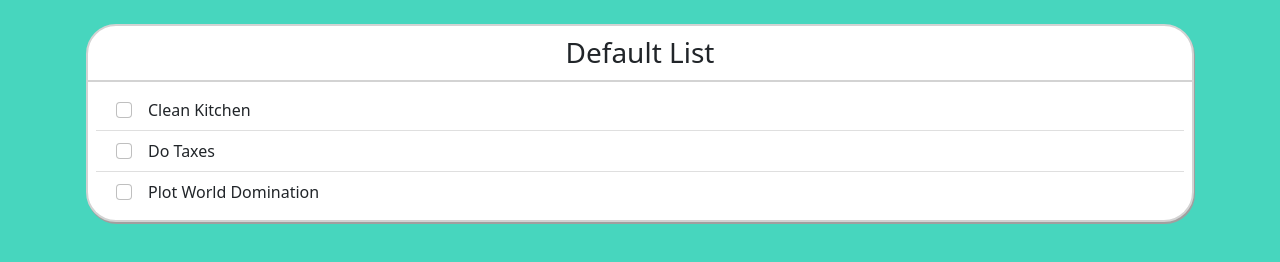
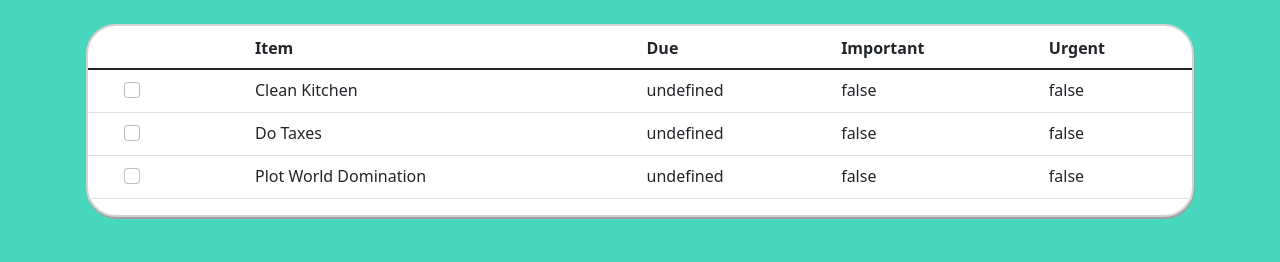
Before and after one commit to PiraTechnics/Prio, a website built with webpack: page src/index.html in a window 1280 px wide. Built offline with nearby package versions, Linux system fonts and the light colour scheme.

Commit message:
Bootstrap Table, Logic List Refactor

```diff
--- a/src/index.js
+++ b/src/index.js
@@ -5,7 +5,6 @@ import * as bootstrap from 'bootstrap'
 
 import { Todo } from "./todo";
 import { list } from "./ui";
-import { todoList } from './todoList';
 
   // To-Do Item DOM manupulation to add entries onto our page
   //hardcoded for now
@@ -15,10 +14,7 @@ import { todoList } from './todoList';
   const item2 = new Todo('Do Taxes');
   const item3 = new Todo('Plot World Domination');
 
-  /*const myList = [];
+  const myList = [];
   myList.push(item1, item2, item3);
 
-  container.appendChild(list(myList, 'Default List'));*/
-
-  const myList = new todoList("Default List", [item1, item2, item3]);
-  container.appendChild(list(myList, myList.id));
+  container.appendChild(list(myList, 'Default List'));
--- a/src/scss/styles.scss
+++ b/src/scss/styles.scss
@@ -16,8 +16,3 @@ div.listContainer {
     box-shadow: 1px 2px rgb(161, 159, 159);
     background-color: white;
 }
-
-p.listHeader {
-    padding: 10px 0px;
-    border-bottom: 2px solid lightgray;
-}
--- a/src/todoList.js
+++ /dev/null
@@ -1,33 +0,0 @@
-export class todoList {
-    constructor(id, list=[]) {
-        this.id = id;
-        this.list = list;
-    }
-
-    get id() { return this._id; }
-    set id(newId) { this._id = newId; }
-
-    get size() { return this.list.length; }
-
-    addEntry(todo) {
-        this.list.push(todo);
-    }
-
-    deleteEntry(index) {
-        if(index >= this.list.length || index < 0) {
-            //out of bounds error
-            throw new Error("Cannot delete at index " + index + ": entry does not exist");
-        }
-        //We only get here if not an error
-        this.list.splice(index, 1);
-    }
-
-    getEntry(index) {
-        if(index >= this.list.length || index < 0) {
-            //out of bounds error
-            throw new Error("Cannot get at index " + index + ": entry does not exist");
-        }
-        return this.list[index];
-    }
-
-}
--- a/src/ui.js
+++ b/src/ui.js
@@ -1,42 +1,80 @@
 // Module to build UI components with applicable Bootstrap classes
 
 function listItem(Todo, listIndex) {
-    const entryContainer  = document.createElement('li');
-    entryContainer.setAttribute('class', 'todo-entry list-group-item');
+    const entryContainer = document.createElement('tr');
+    const entryCheckBox = createTableRowElement(createCheckBox(listIndex), 'td');
+    const entryTitle = createTableRowElement(document.createTextNode(Todo.title), 'td');
+    const entryDue = createTableRowElement(document.createTextNode(Todo.dueDate), 'td');
+    const entryImp = createTableRowElement(document.createTextNode(Todo.priority), 'td');
+    const entryUrg = createTableRowElement(document.createTextNode(Todo.urgent), 'td');
+    entryContainer.append(entryCheckBox, entryTitle, entryDue, entryImp, entryUrg);
 
-    const entryId = 'checkbox-' + listIndex;
+    return entryContainer;
+}
 
-    const checkbox = document.createElement('input');
-    checkbox.setAttribute('class', 'form-check-input ms-1 me-3');
-    checkbox.setAttribute('type', 'checkbox');
-    checkbox.setAttribute('vlaue', '');
-    checkbox.setAttribute('id', entryId);
+function createTableRowElement(entry, type, scope) {
+    const element = document.createElement(type);
+    element.setAttribute('scope', scope);
+    element.appendChild(entry);
 
-    const checkLabel = document.createElement('label');
-    checkLabel.setAttribute('class', 'form-check-label');
-    checkLabel.setAttribute('for', entryId);
-    checkLabel.innerText = Todo.title;
+    return element;
+}
 
-    entryContainer.append(checkbox, checkLabel);
-    return entryContainer;
+function createCheckBox(listIndex) {
+    const checkContainer = document.createElement('div');
+    checkContainer.setAttribute('class', 'form-check');
+
+    const checkBox = document.createElement('input');
+    checkBox.setAttribute('class', 'form-check-input ms-1 me-3');
+    checkBox.setAttribute('type', 'checkBox');
+    checkBox.setAttribute('vlaue', '');
+
+    if(!listIndex) {
+        const id = 'checkbox-' + listIndex;
+        checkBox.setAttribute('id', id);
+    }
+    else {
+        checkBox.setAttribute('id', 'placeholder');
+    }
+
+    checkContainer.append(checkBox);
+    return checkContainer;
 }
 
 export function list(todoList, name) {
     const listContainer = document.createElement('div');
     listContainer.setAttribute('class', 'listContainer');
-    const listHeader = document.createElement('p');
-    listHeader.setAttribute('class', 'h3 text-center listHeader');
-    listHeader.appendChild(document.createTextNode(name));
-    listContainer.appendChild(listHeader);
 
-    const domList = document.createElement('ul');
-    domList.setAttribute('class', 'list-group list-group-flush m-2');
+    //Create Table and link structure in DOM
+    const table = document.createElement('table');
+    table.setAttribute('class', 'table');
 
-    for (let i = 0; i < todoList.size; i++) {
-        domList.appendChild(listItem(todoList.list[i], i));
-        console.log("Entry added: " + JSON.stringify(todoList.list[i])); //Console Sanity check
+    //Create Table Header and link Elements in DOM
+    const th = document.createElement('thead');
+    const thRow = document.createElement('tr');
+    th.append(thRow);
+    table.append(th);
+
+    //Create and add Header Row to Table
+    const checkBox = createCheckBox('placeholder');
+    checkBox.classList.add('invisible');
+    const checkKey = createTableRowElement(checkBox, 'th', 'col');
+    const itemKey = createTableRowElement(document.createTextNode('Item'), 'th', 'col');
+    const dueDateKey = createTableRowElement(document.createTextNode('Due'), 'th', 'col');
+    const impKey = createTableRowElement(document.createTextNode('Important'), 'th', 'col');
+    const urgKey = createTableRowElement(document.createTextNode('Urgent'), 'th', 'col');
+    thRow.append(checkKey, itemKey, dueDateKey, impKey, urgKey);
+
+    //Create Table Body, add list elements to it, and link in DOM
+    const tBody = document.createElement('tbody');
+    tBody.setAttribute('class', 'table-group-divider');
+    table.append(tBody);
+
+    for(let i = 0; i < todoList.length; i++) {
+        tBody.appendChild(listItem(todoList[i], i));
+        console.log("Entry added: " + JSON.stringify(todoList[i]));
     }
 
-    listContainer.appendChild(domList);
+    listContainer.appendChild(table);
     return listContainer;
 }
```
